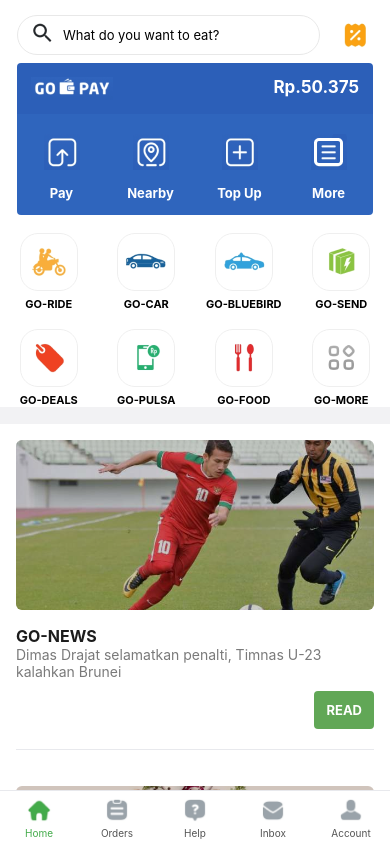
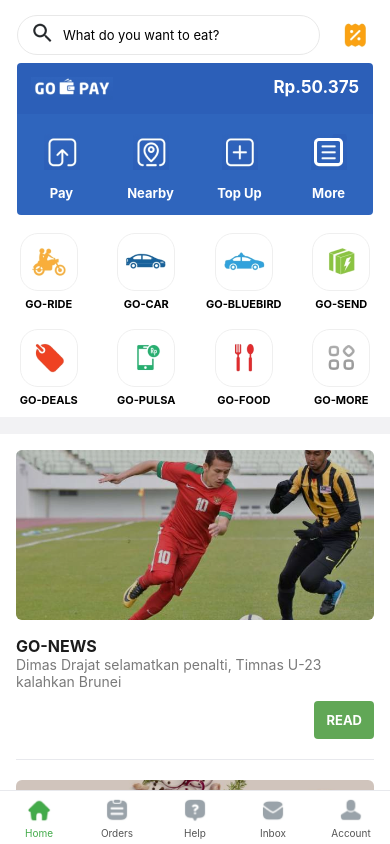
Before and after one commit to dyna123/react, a React Native app: screen / in a window 390 px wide. Built offline with nearby package versions, Linux system fonts and the light colour scheme.

Commit message:
fix margin

```diff
--- a/App.js
+++ b/App.js
@@ -96,7 +96,7 @@
               </View>
             </View>
           </View>
-          <View style={{ height: 17, backgroundColor: '#f2f2f4', }}></View>
+          <View style={{ height: 17, backgroundColor: '#f2f2f4', marginTop: 10 }}></View>
           {/* News Section */}
           <View style={{ paddingTop: 16, paddingHorizontal: 16 }}>
             <View style={{ position: 'relative' }}>
@@ -115,8 +115,8 @@
             </View>
           </View>
           {/* Gofood Banner section */}
-          <View style={{ padding: 16 }}>
-            <View style={{ position: 'relative', marginBottom: 20 }}>
+          <View style={{ paddingHorizontal: 16 }}>
+            <View style={{ position: 'relative' }}>
               <Image source={require('./assets/food-banner.jpg')} style={{ height: 170, width: '100%', borderRadius: 6 }} />
               <View style={{ width: '100%', height: '100%', position: 'absolute', top: 0, left: 0, backgroundColor: 'black', opacity: 0.15, borderRadius: 6 }}></View>
               <View style={{ height: 15, width: 55, position: 'absolute', top: 16, left: 16 }}>
```
